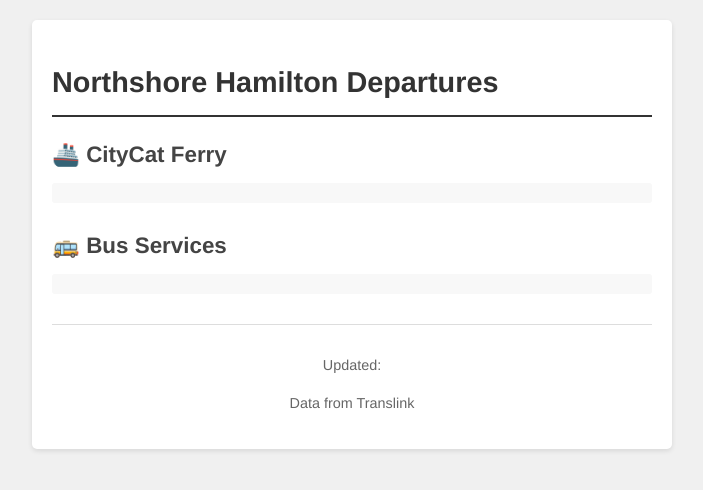
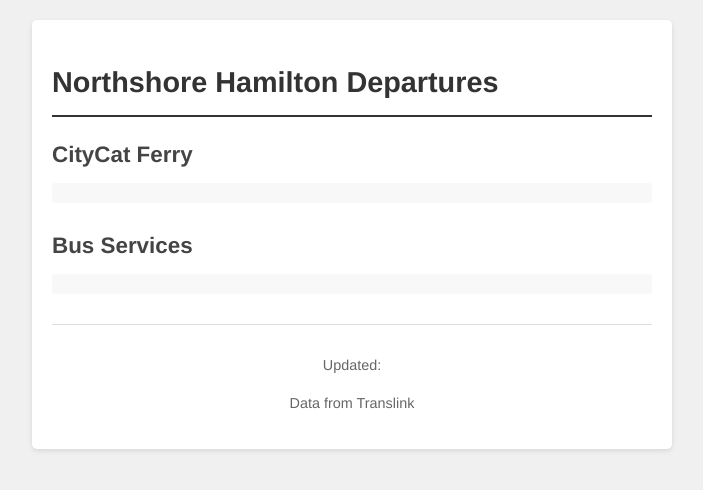
Before and after one commit to c15c/transport, a plain HTML site: page index.html in a window 1280 px wide. Shown: the whole page, without its empty margins (288-991 px from the left). Drawn offline with Linux system fonts and the light colour scheme; no server answers.

Commit message:
Update index.html

```diff
--- a/index.html
+++ b/index.html
@@ -13,12 +13,12 @@
 
         <div class="departure-board">
             <div class="transport-type">
-                <h2>🚢 CityCat Ferry</h2>
+                <h2>CityCat Ferry</h2>
                 <div id="ferry-times" class="times"></div>
             </div>
 
             <div class="transport-type">
-                <h2>🚌 Bus Services</h2>
+                <h2>Bus Services</h2>
                 <div id="bus-times" class="times"></div>
             </div>
         </div>
```
